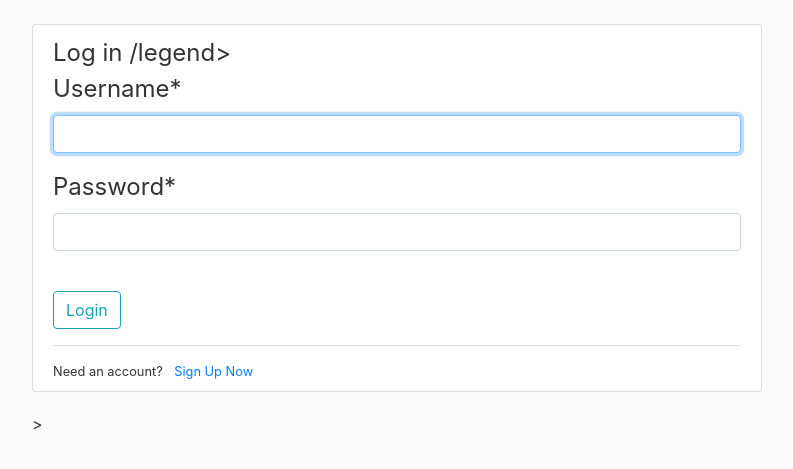
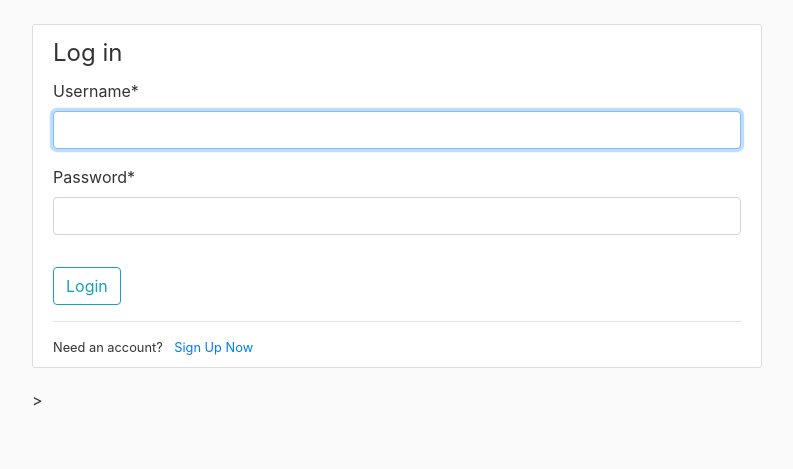
Before and after one commit to meliaana/mysite, a Django app: page /login/ in a window 1280 px wide. Shown: the part 56-525 px from the top of the page, without its empty margins (53-846 px from the left). Run offline with Django 3.2, Linux system fonts and the light colour scheme; some libraries are stand-ins or nearby versions.

Commit message:
fixed login.html template

```diff
--- a/templates/user/login.html
+++ b/templates/user/login.html
@@ -1,11 +1,12 @@
 {% extends "blog/base.html"%}
+{% load crispy_forms_filters %}
 {% load crispy_forms_tags %}
 {% block content%}
     <div class="content-section">
         <form method="POST">
             {% csrf_token %}
             <fieldset class="form-group">
-                <legend class="border-bottom-mb-4">Log in /legend>
+                <legend class="border-bottom-mb-4">Log in </legend>
                 {{ form|crispy }}
             </fieldset>
             <div class="form-group">
```
